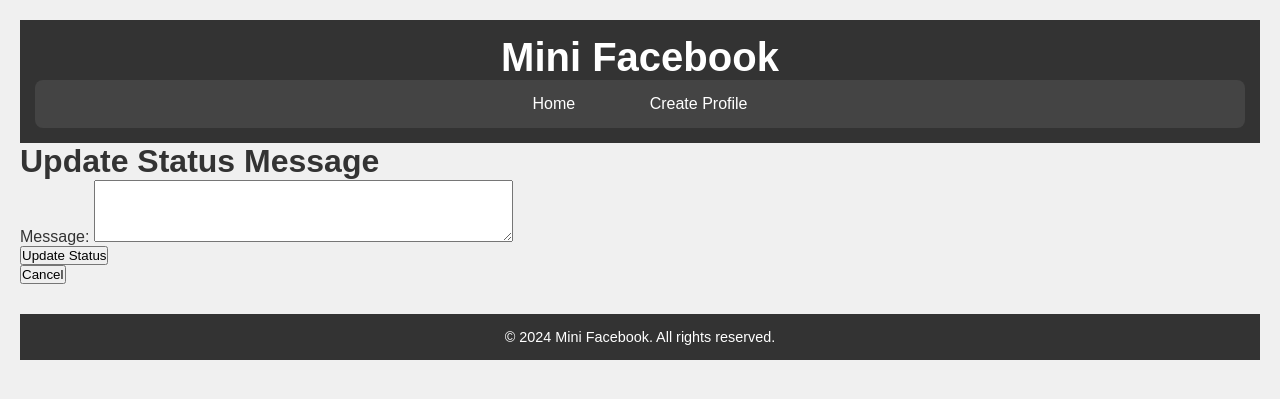
After one commit to cliz1/djangoprojects, a Django app: template mini_fb/templates/mini_fb/update_status_form.html in a window 1280 px wide. The commit adds this page. Shown: the top 399 px of the page. Run offline with Django 3.2, Linux system fonts and the light colour scheme; the template is opened without the code that fills it, so the values that code supplies are empty.

Commit message:
rest of tasks for assignment 7

```diff
--- a/mini_fb/templates/mini_fb/show_profile.html
+++ b/mini_fb/templates/mini_fb/show_profile.html
@@ -45,6 +45,10 @@
       <li>
         <strong>{{ message.timestamp|date:"F j, Y, g:i a" }}:</strong>
         {{ message.message }}
+        <!--Delete link-->
+        <a href="{% url 'delete_status_message' message.pk %}">Delete</a>
+        <!--Update link-->
+        <a href="{% url 'update_status' message.pk %}">Update</a>
         <!-- Display associated images if any -->
         {% if message.get_images %}
         <div class="status-images">
--- /dev/null
+++ b/mini_fb/templates/mini_fb/update_status_form.html
@@ -0,0 +1,25 @@
+{% extends 'mini_fb/base.html' %} {% block content %}
+<h1>Update Status Message</h1>
+
+<!-- Form to update the status message -->
+<form method="POST" action="{% url 'update_status' status_message.pk %}">
+  {% csrf_token %}
+
+  <div>
+    <label for="message">Message:</label>
+    <textarea id="message" name="message" rows="4" cols="50">
+{{ status_message.message }}</textarea
+    >
+  </div>
+
+  <div>
+    <button type="submit">Update Status</button>
+  </div>
+</form>
+
+<!-- Form to cancel the update and return to the profile page -->
+<form action="{% url 'show_profile' status_message.profile.pk %}">
+  <input type="submit" value="Cancel" />
+</form>
+
+{% endblock %}
--- a/static/styles-mini_fb.css
+++ b/static/styles-mini_fb.css
@@ -38,7 +38,7 @@ nav ul {
 
 nav ul li {
     display: inline-block;
-    margin: 0 15px; /* Increased margin for better spacing */
+    margin: 0 15px;
 }
 
 nav ul li a {
@@ -147,3 +147,14 @@ main.grid-container {
     align-items: center;
     margin-top: 40px;
 }
+
+.status-message {
+    background-color: #e0e0e0;
+    border-radius: 8px;
+    padding: 10px;
+    margin: 10px 0;
+}
+
+.status-message .buttons {
+    margin-top: 5px;
+}
```
Also changed, not shown: mini_fb/templates/mini_fb/delete_status_form.html (added, +21 -0 lines), mini_fb/urls.py (+6 -1 lines), mini_fb/views.py (+27 -3 lines), db.sqlite3.
